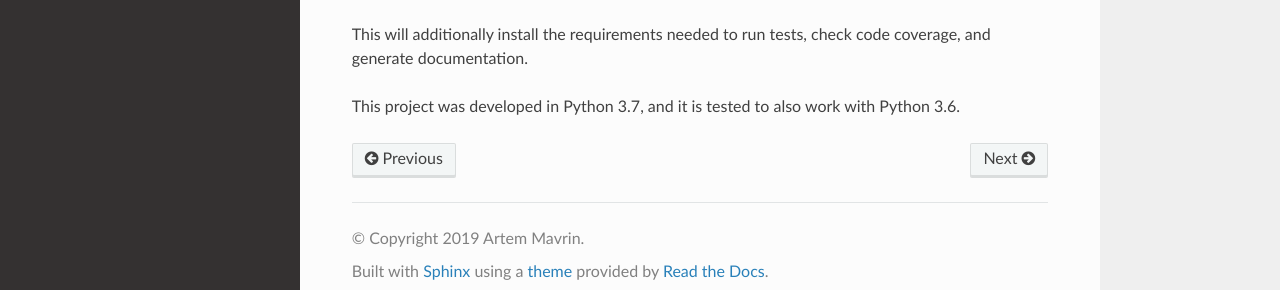
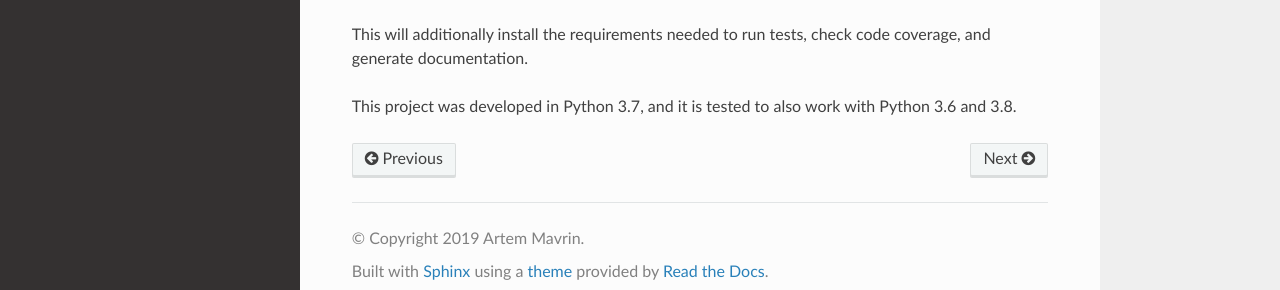
Before and after one commit to artemmavrin/logitboost, a Sphinx documentation site: the page built from docs/installation.rst, in a window 1280 px wide. Shown: the part 582-872 px from the top of the page. Built offline with Sphinx 7.4.7 and the Read the Docs theme 2.0.0, drawn with Linux system fonts in a browser that asks for light colours; pages that are not in the unit, such as notebooks, are missing from menus.

Commit message:
Updates for Python 3.8

```diff
--- a/README.rst
+++ b/README.rst
@@ -73,7 +73,7 @@ This will additionally install the requirements needed to run tests, check code
 coverage, and generate documentation.
 
 This project was developed in Python 3.7, and it is tested to also work with
-Python 3.6.
+Python 3.6 and 3.8.
 
 References
 ----------
--- a/docs/installation.rst
+++ b/docs/installation.rst
@@ -32,4 +32,4 @@ This will additionally install the requirements needed to run tests, check code
 coverage, and generate documentation.
 
 This project was developed in Python 3.7, and it is tested to also work with
-Python 3.6.
+Python 3.6 and 3.8.
--- a/setup.py
+++ b/setup.py
@@ -50,6 +50,7 @@ setup(
         'Programming Language :: Python :: 3',
         'Programming Language :: Python :: 3.6',
         'Programming Language :: Python :: 3.7',
+        'Programming Language :: Python :: 3.8',
         'Topic :: Scientific/Engineering',
         'Topic :: Scientific/Engineering :: Artificial Intelligence',
         'Topic :: Scientific/Engineering :: Mathematics',
```
Also changed, not shown: .travis.yml.
